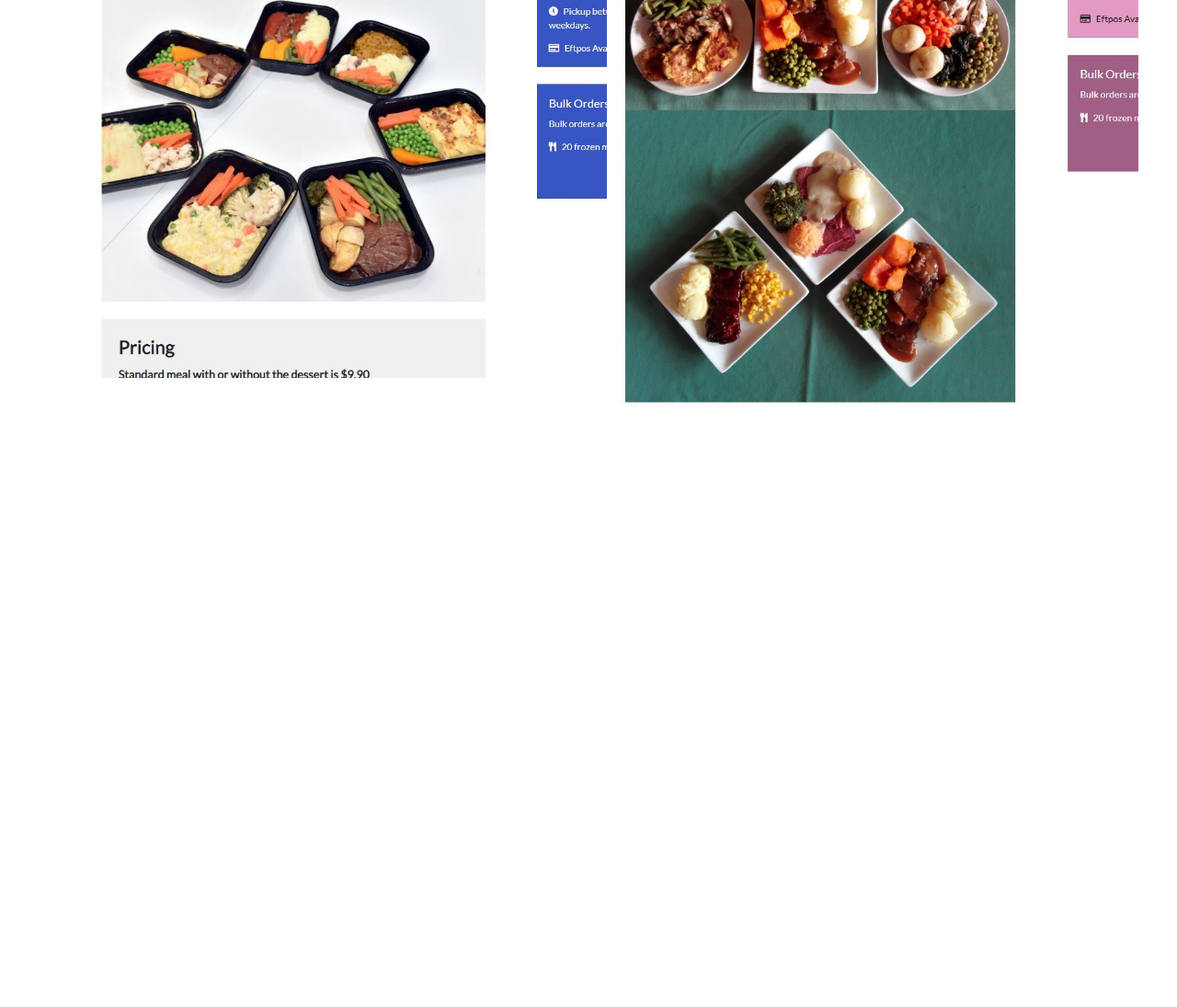
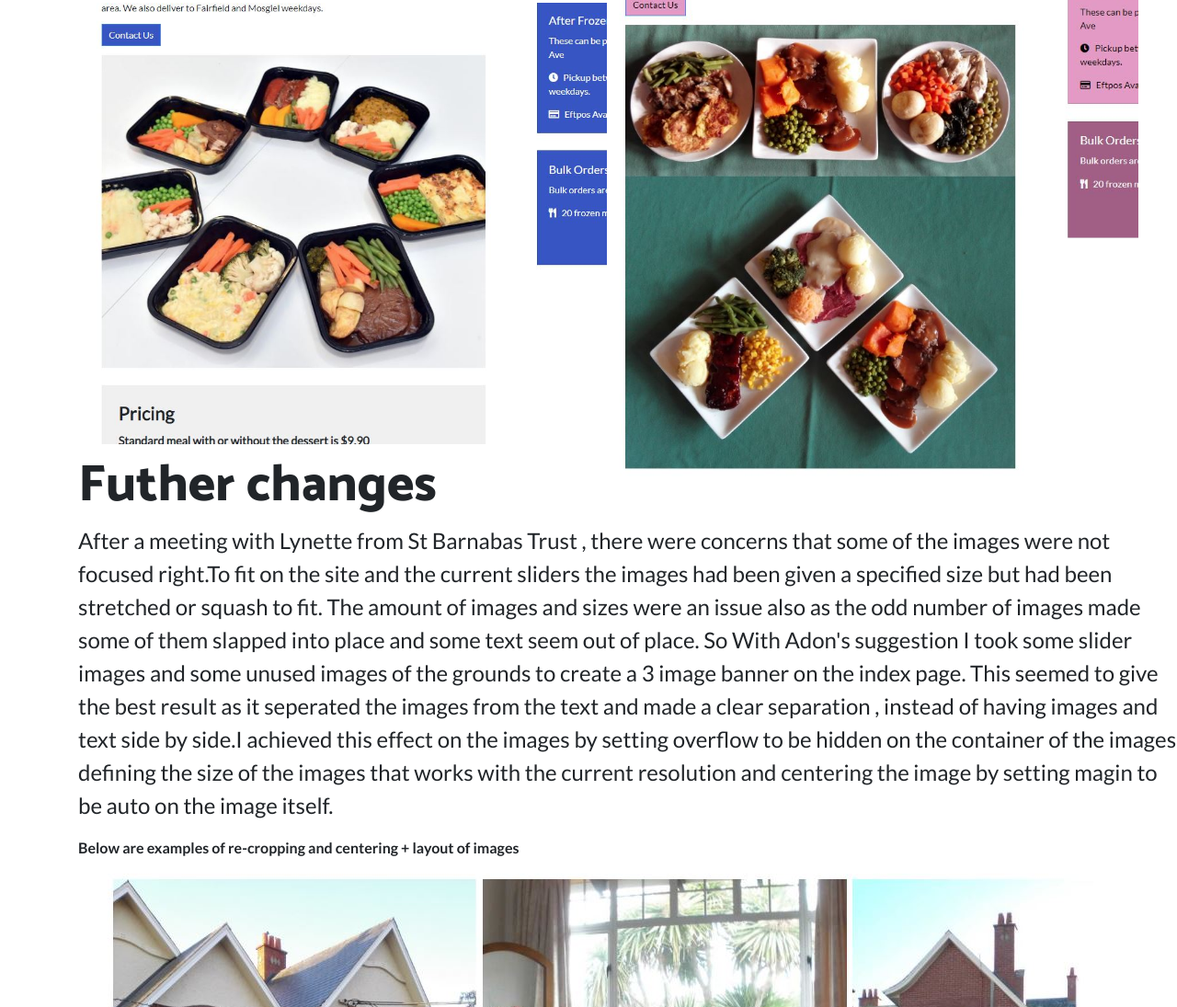
Before and after one commit to chasmccammon/Portfolio2, a website: page index.html in a window 1280 px wide. Shown: the part 4485-5580 px from the top of the page at 92% size. Before the commit the page ends 4933 px from the top, so only its background shows below. Drawn offline with Linux system fonts and the light colour scheme.

Commit message:
adding Content

```diff
--- a/index.html
+++ b/index.html
@@ -131,12 +131,16 @@
               <img src="img/header.JPG" style="position:relative; right:320px;">
               <br>
               <br>
+              <br>
               <h4 style="width:1200px!important"> Change of linear gradient over image using hex code from logo colours</h4>
               <br>
               <img src="img/gradient.JPG">
               <br>
 
             <br>
+            <br>
+            <br>
+
             <h4>New images on the Meals on wheels page</h4>
             <div style="width:1200px">
               <br>
@@ -147,6 +151,29 @@
         </div>
 
       </div>
+      </div>
+    </div>
+  </section>
+
+  <section>
+    <div class="container" style="position:relative;top:75px;">
+      <div class="row align-items-center">
+        <div class="col-lg-6">
+          <h2 class="display-4">Futher changes</h2>
+            <p style="font-size:x-large!important;width:1200px!important;"> After a meeting with Lynette from St Barnabas Trust , there were concerns that some of the
+              images were not focused right.To fit on the site and the current sliders the images had been given a specified size but had been stretched or squash to fit.
+              The amount of images and sizes were an issue also as the odd number of images made some of them slapped into place and some text seem out of place.
+              So With Adon's suggestion I took some slider images and some unused images of the grounds to create a 3 image banner on the index page. This seemed to give the best result as it seperated
+              the images from the text and made a clear separation , instead of having images and text side by side.I achieved this effect on the images by setting overflow to be hidden on the container of the images
+              defining the size of the images that works with the current resolution and centering the image by setting magin to be auto on the image itself.
+              </p>
+              <b style="width:1200px;">Below are examples of re-cropping and centering + layout of images</b>
+              <br>
+              <img src="img/3imgbanner.JPG">
+
+
+          </div>
+        </div>
       </div>
     </div>
   </section>
```
Also changed, not shown: img/3imgbanner.JPG (added).
